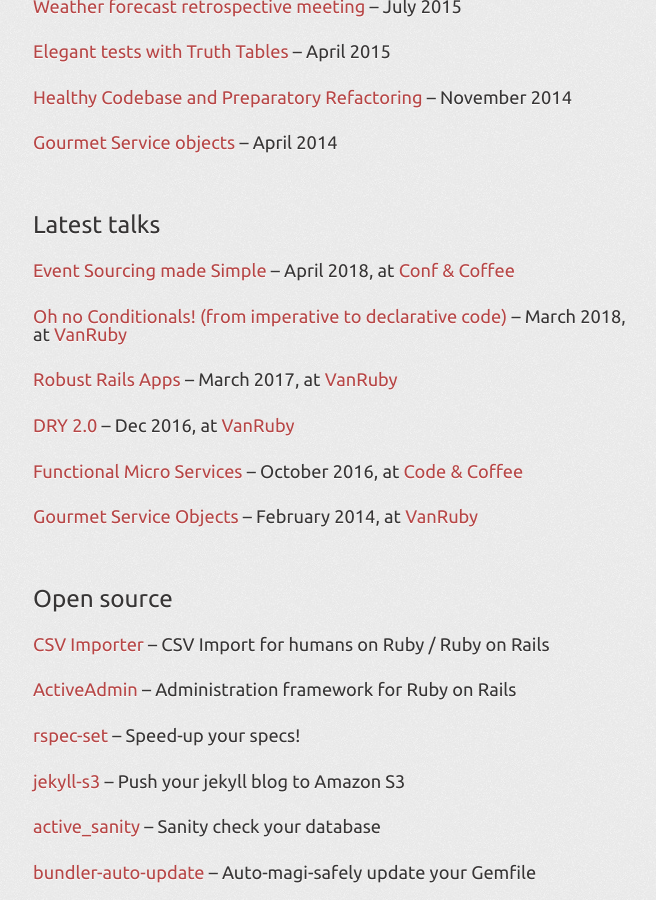
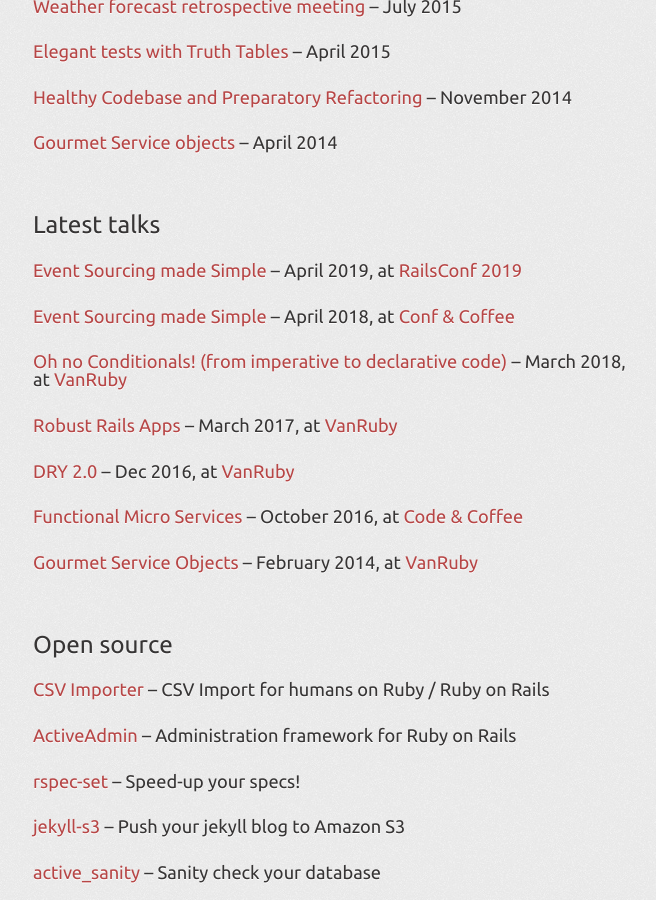
Before and after one commit to pcreux/pcreux.com, a Jekyll site: the page built from index.md, in a window 1280 px wide and 900 px high, scrolled down 520 px. Shown: the whole window, without its empty margins (307-963 px from the left). Built offline with Jekyll 4.4.1, drawn with Linux system fonts in a browser that asks for light colours.

Commit message:
Add RailsConf talk to the homepage.

```diff
--- a/_data/talks.yml
+++ b/_data/talks.yml
@@ -1,3 +1,10 @@
+- title: Event Sourcing made Simple
+  url: https://pcreux.com/talks/2019-04-30-event-sourcing-made-simple.html
+  date: April 2019
+  location:
+    name: RailsConf 2019
+    url: https://railsconf.com
+
 - title: Event Sourcing made Simple
   url: https://docs.google.com/presentation/d/e/2PACX-1vTy90jzJ58zirPRJDLzAqhmf1jcxhC61tjsKMG9Uc-emPjZEyF51rZDKtVxvNJIWG9j3Y6x9eAkJ16q/pub?start=false&loop=false&delayms=5000
   date: April 2018
```
